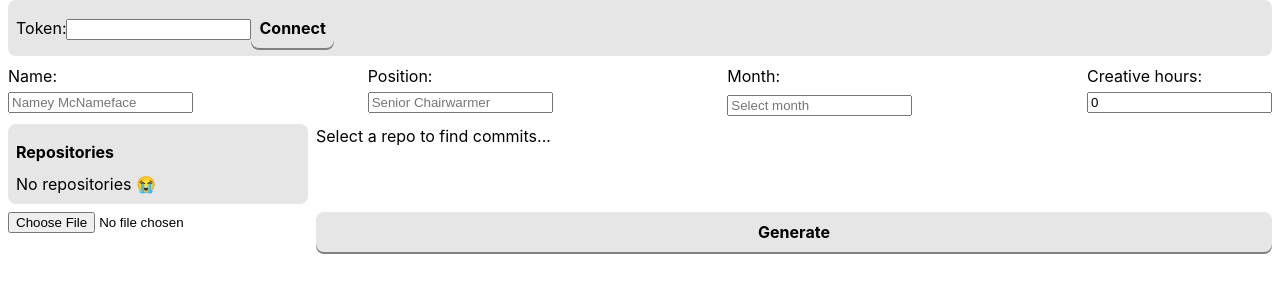
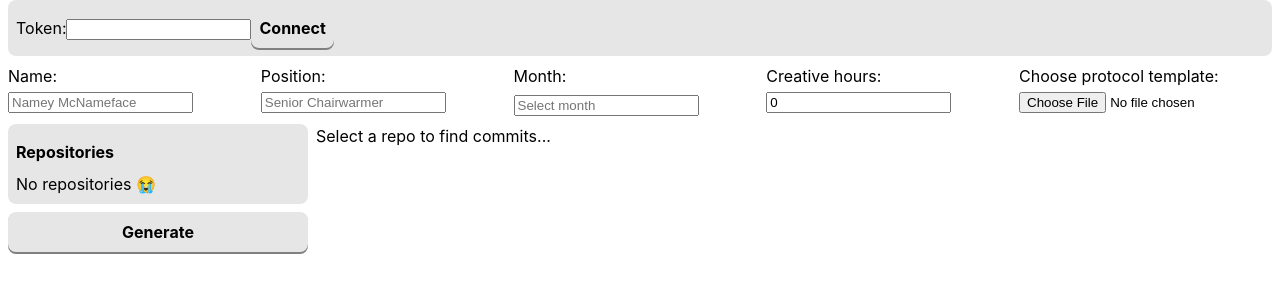
Before and after one commit to lawfx/pan-protocol, a React (Vite) app: page / in a window 1280 px wide. Shown: the top 300 px of the page. Built offline with nearby package versions, Linux system fonts and the light colour scheme.

Commit message:
some prop cleanup for consistency

```diff
--- a/src/App.tsx
+++ b/src/App.tsx
@@ -118,7 +118,7 @@ export default function App() {
 
   function compileData(data: DataInfo, commits: CommitsState[]): DocumentData {
     return {
-      userData: data,
+      userData: { ...data, date: format(data.date!, 'MM/yyyy') },
       commits: commits.flatMap(repoInfo => {
         return repoInfo.commits.map(c => {
           if (!c.selected) return null as any; //TODO change
@@ -155,15 +155,31 @@ export default function App() {
       <LoginWrapper>
         <Login />
       </LoginWrapper>
-      <FileInput onFileUpload={handleUploadDocument} allowedTypes={['application/vnd.openxmlformats-officedocument.wordprocessingml.document']} />
       <RepositoriesWrapper>
-        <Repositories repos={repos} onReposUpdated={handleReposUpdated} selectRepo={selectRepo} unselectRepo={unselectRepo} />
+        <Repositories
+          repos={repos}
+          onReposUpdated={handleReposUpdated}
+          onRepoSelected={selectRepo}
+          onRepoUnselected={unselectRepo} />
       </RepositoriesWrapper>
       <DataWrapper>
-        <Data data={data} setName={setName} setDate={setDate} setHours={setHours} setPosition={setPosition} />
+        <Data
+          data={data}
+          onNameUpdated={setName}
+          onDateUpdated={setDate}
+          onHoursUpdated={setHours}
+          onPositionUpdated={setPosition}
+          onDocumentUploaded={handleUploadDocument} />
       </DataWrapper>
       <CommitsWrapper>
-        <Commits repos={selectedReposFullName} from={firstDayOfSelectedMonth} to={lastDayOfSelectedMonth} commits={commits} setCommits={setCommits} selectCommit={selectCommit} unselectCommit={unselectCommit} />
+        <Commits
+          repos={selectedReposFullName}
+          from={firstDayOfSelectedMonth}
+          to={lastDayOfSelectedMonth}
+          commits={commits}
+          onCommitsUpdated={setCommits}
+          onCommitSelected={selectCommit}
+          onCommitUnselected={unselectCommit} />
       </CommitsWrapper>
       <Button onClick={generateDocument}>Generate</Button>
     </Wrapper>
--- a/src/Commits/Commits.tsx
+++ b/src/Commits/Commits.tsx
@@ -6,15 +6,15 @@ import { CommitsState } from "../App";
 import * as Accordion from '@radix-ui/react-accordion';
 import { ChevronDownIcon } from "@radix-ui/react-icons";
 
-function Commits({ repos, from, to, commits, setCommits, selectCommit, unselectCommit }:
+function Commits({ repos, from, to, commits, onCommitsUpdated, onCommitSelected, onCommitUnselected }:
   {
     repos: string[],
     from: string,
     to: string;
     commits: CommitsState[],
-    setCommits: React.Dispatch<React.SetStateAction<CommitsState[]>>,
-    selectCommit: (repo: string, sha: string) => void,
-    unselectCommit: (repo: string, sha: string) => void
+    onCommitsUpdated: React.Dispatch<React.SetStateAction<CommitsState[]>>,
+    onCommitSelected: (repo: string, sha: string) => void,
+    onCommitUnselected: (repo: string, sha: string) => void
   }) {
 
   const { getCommits } = React.useContext(GitHubContext);
@@ -26,7 +26,7 @@ function Commits({ repos, from, to, commits, setCommits, selectCommit, unselectC
       try {
         const commits = await getCommits(repos, from, to);
         if (!commits || !valid) return;
-        setCommits(commits);
+        onCommitsUpdated(commits);
       } catch (e) {
         console.error(e);
       }
@@ -39,10 +39,10 @@ function Commits({ repos, from, to, commits, setCommits, selectCommit, unselectC
 
   function handleClickCommit(repo: string, sha: string, selected: boolean) {
     if (selected) {
-      unselectCommit(repo, sha);
+      onCommitUnselected(repo, sha);
     }
     else {
-      selectCommit(repo, sha);
+      onCommitSelected(repo, sha);
     }
   }
 
--- a/src/Data/Data.tsx
+++ b/src/Data/Data.tsx
@@ -3,21 +3,25 @@ import Input from "../Input/Input";
 import { DataInfo } from "../models/data-info";
 import React from "react";
 import MonthPicker from "../MonthPicker/MonthPicker";
+import FileInput from "../FileInput/FileInput";
 
-function Data({ data, setName, setDate, setHours, setPosition }:
+function Data({ data, onNameUpdated, onDateUpdated, onHoursUpdated, onPositionUpdated, onDocumentUploaded }:
   {
-    data: DataInfo, setName: (name: string) => void,
-    setDate: (date: Date | null) => void,
-    setHours: (hours: string) => void,
-    setPosition: (position: string) => void
+    data: DataInfo,
+    onNameUpdated: (name: string) => void,
+    onDateUpdated: (date: Date | null) => void,
+    onHoursUpdated: (hours: string) => void,
+    onPositionUpdated: (position: string) => void,
+    onDocumentUploaded: (file: File) => void
   }) {
 
   return (
     <Wrapper>
-      <Input label="Name" value={data.name} setValue={setName} placeholder='Namey McNameface' />
-      <Input label="Position" value={data.position} setValue={setPosition} placeholder='Senior Chairwarmer' />
-      <MonthPicker label="Month" value={data.date} onChange={setDate} placeholder='Select month' />
-      <Input label="Creative hours" type="number" value={data.hours} setValue={setHours} min="0" />
+      <Input label="Name" value={data.name} setValue={onNameUpdated} placeholder='Namey McNameface' />
+      <Input label="Position" value={data.position} setValue={onPositionUpdated} placeholder='Senior Chairwarmer' />
+      <MonthPicker label="Month" value={data.date} onChange={onDateUpdated} placeholder='Select month' />
+      <Input label="Creative hours" type="number" value={data.hours} setValue={onHoursUpdated} min="0" />
+      <FileInput label="Choose protocol template" onFileUpload={onDocumentUploaded} allowedTypes={['application/vnd.openxmlformats-officedocument.wordprocessingml.document']} />
     </Wrapper>
   );
 }
--- a/src/FileInput/FileInput.tsx
+++ b/src/FileInput/FileInput.tsx
@@ -1,7 +1,12 @@
 import React from "react";
+import styled from "styled-components";
 
-export default function FileInput({ onFileUpload, allowedTypes }:
-  { onFileUpload: (file: File) => void, allowedTypes: string[] }
+export default function FileInput({ onFileUpload, allowedTypes, label }:
+  {
+    onFileUpload: (file: File) => void,
+    allowedTypes: string[],
+    label: string
+  }
 ) {
 
   const ref = React.useRef<any>();
@@ -24,6 +29,17 @@ export default function FileInput({ onFileUpload, allowedTypes }:
   }
 
   return (
-    <input ref={ref} type='file' id={id} onChange={handleOnChange} />
+    <Wrapper>
+      <label htmlFor={id}>
+        {label}:
+      </label>
+      <input ref={ref} type='file' id={id} onChange={handleOnChange} />
+    </Wrapper>
   );
 }
+
+const Wrapper = styled.div`
+  display: flex;
+  flex-direction: column;
+  gap: 4px;
+`;
--- a/src/Repositories/Repositories.tsx
+++ b/src/Repositories/Repositories.tsx
@@ -2,7 +2,13 @@ import React from "react";
 import styled from "styled-components";
 import { GitHubContext } from "../GithubProvider/GithubProvider";
 
-function Repositories({ repos, onReposUpdated, selectRepo, unselectRepo }: { repos: any[], onReposUpdated: (repos: any[]) => void, selectRepo: (id: string) => void, unselectRepo: (id: string) => void }) {
+function Repositories({ repos, onReposUpdated, onRepoSelected, onRepoUnselected }:
+  {
+    repos: any[],
+    onReposUpdated: (repos: any[]) => void,
+    onRepoSelected: (id: string) => void,
+    onRepoUnselected: (id: string) => void
+  }) {
 
   const { user, getRepos } = React.useContext(GitHubContext);
 
@@ -27,10 +33,10 @@ function Repositories({ repos, onReposUpdated, selectRepo, unselectRepo }: { rep
   function handleClickRepo(id: string) {
     const repo = repos.find(r => r.repo.id === id);
     if (repo.selected) {
-      unselectRepo(id);
+      onRepoUnselected(id);
     }
     else {
-      selectRepo(id);
+      onRepoSelected(id);
     }
   }
 
--- a/src/models/document-data.ts
+++ b/src/models/document-data.ts
@@ -1,7 +1,7 @@
 import { DataInfo } from "./data-info";
 
 export interface DocumentData {
-  userData: DataInfo;
+  userData: Omit<DataInfo, 'date'> & { date: string };
   commits: {
     sha: string;
     message: string;
```
Also changed, not shown: src/Input/Input.tsx (+8 -1 lines).
